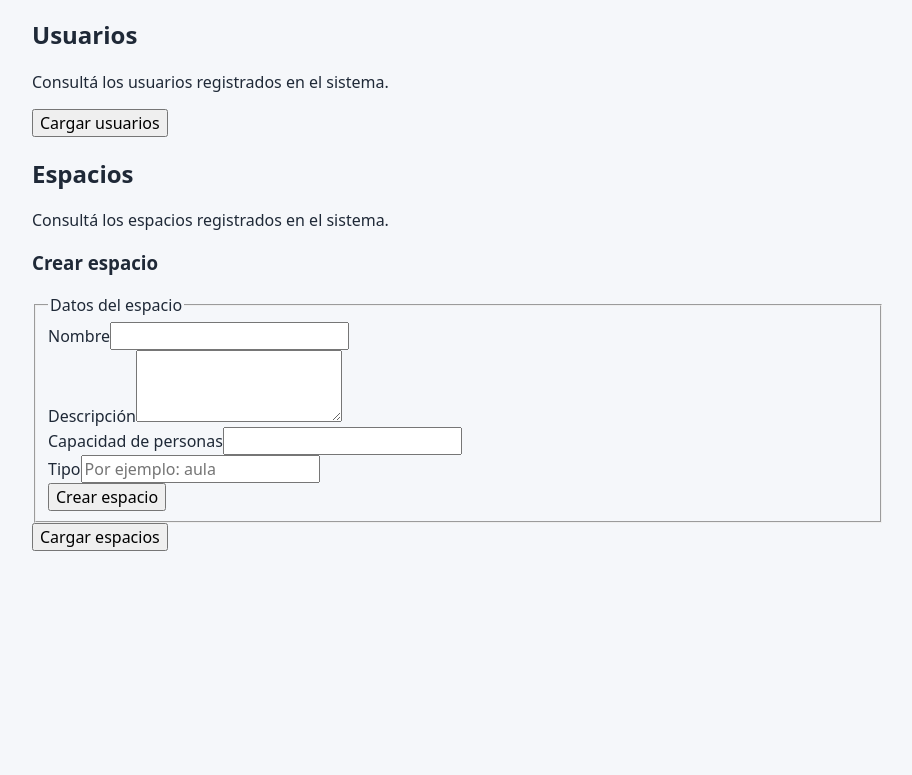
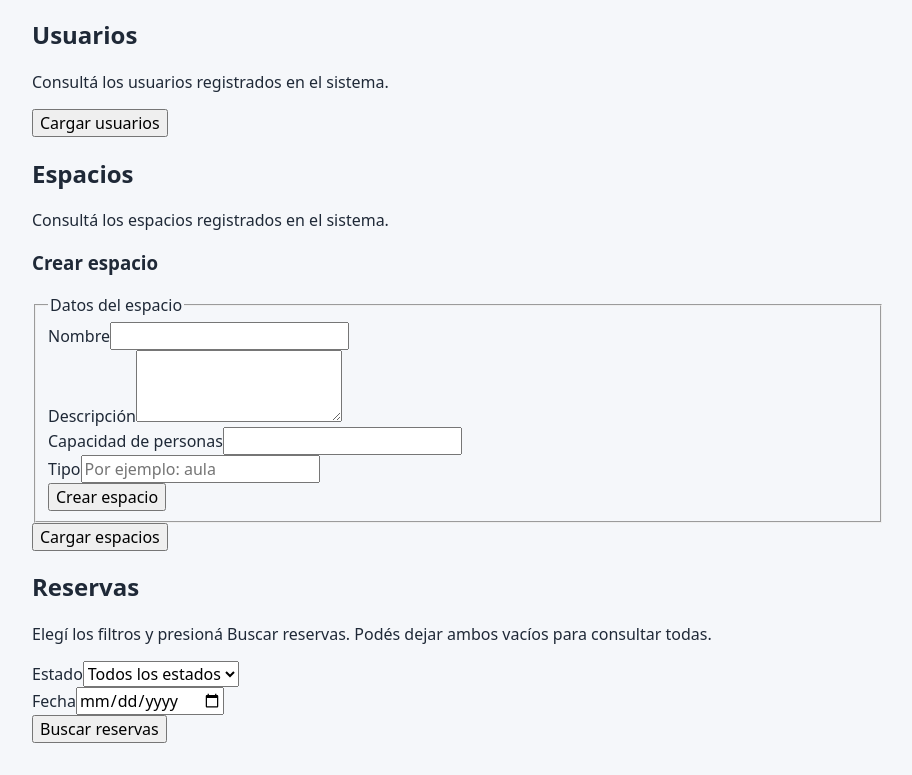
Before and after one commit to mateonunez1907/DSW-2026-Frontend, a React (Vite) app: page / in a window 1280 px wide. Shown: the part 323-1098 px from the top of the page, without its empty margins (182-1094 px from the left). Before the commit the page ends 906 px from the top, so only its background shows below. Built offline with nearby package versions, Linux system fonts and the light colour scheme.

Commit message:
feat: listar reservas con filtros y consultar su detalle

```diff
--- a/src/App.tsx
+++ b/src/App.tsx
@@ -4,6 +4,7 @@ import { getUsuario, eliminarUsuario } from './services/usuario.service'
 import ListaUsuarios from './components/ListaUsuarios'
 import FormularioUsuario from './components/FormularioUsuario'
 import GestionEspacios from './components/GestionEspacios.tsx'
+import GestionReservas from './components/GestionReservas'
 import './App.css'
 
 type EstadoCarga = 'inicial' | 'cargando' | 'error' | 'exito'
@@ -192,6 +193,7 @@ function App() {
       </section>
 
       <GestionEspacios />
+      <GestionReservas />
     </main>
   )
 }
--- /dev/null
+++ b/src/components/GestionReservas.tsx
@@ -0,0 +1,249 @@
+import { useState } from 'react'
+import type { Reserva } from '../types/reserva'
+import { getReservas, getReserva } from '../services/reserva.service'
+
+type EstadoCarga = 'inicial' | 'cargando' | 'exito' | 'error'
+
+function GestionReservas() {
+  const [estadoFiltro, setEstadoFiltro] = useState('')
+  const [fechaFiltro, setFechaFiltro] = useState('')
+
+  const [reservas, setReservas] = useState<Reserva[]>([])
+  const [estadoLista, setEstadoLista] = useState<EstadoCarga>('inicial')
+
+  const [reservaSeleccionada, setReservaSeleccionada] =
+    useState<Reserva | null>(null)
+
+  const [estadoDetalle, setEstadoDetalle] =
+    useState<EstadoCarga>('inicial')
+
+  const consultando =
+    estadoLista === 'cargando' || estadoDetalle === 'cargando'
+
+  function limpiarResultados() {
+    setReservas([])
+    setEstadoLista('inicial')
+    setReservaSeleccionada(null)
+    setEstadoDetalle('inicial')
+  }
+
+  async function cargarReservas() {
+    setEstadoLista('cargando')
+    setReservaSeleccionada(null)
+    setEstadoDetalle('inicial')
+
+    try {
+      const datos = await getReservas({
+        estado: estadoFiltro,
+        fecha: fechaFiltro,
+      })
+
+      setReservas(datos)
+      setEstadoLista('exito')
+    } catch {
+      setEstadoLista('error')
+    }
+  }
+
+  async function verDetalle(id: number) {
+    setReservaSeleccionada(null)
+    setEstadoDetalle('cargando')
+
+    try {
+      const datos = await getReserva(id)
+
+      setReservaSeleccionada(datos)
+      setEstadoDetalle('exito')
+    } catch {
+      setEstadoDetalle('error')
+    }
+  }
+
+  return (
+    <section aria-labelledby="titulo-reservas">
+      <h2 id="titulo-reservas">Reservas</h2>
+
+      <p>
+        Elegí los filtros y presioná Buscar reservas.
+        Podés dejar ambos vacíos para consultar todas.
+      </p>
+
+      <form
+        onSubmit={(evento) => {
+          evento.preventDefault()
+          cargarReservas()
+        }}
+      >
+        <div>
+          <label htmlFor="filtro-estado-reserva">
+            Estado
+          </label>
+
+          <select
+            id="filtro-estado-reserva"
+            name="estado"
+            value={estadoFiltro}
+            disabled={consultando}
+            onChange={(evento) => {
+              setEstadoFiltro(evento.target.value)
+              limpiarResultados()
+            }}
+          >
+            <option value="">Todos los estados</option>
+            <option value="pendiente">Pendiente</option>
+            <option value="aprobada">Aprobada</option>
+            <option value="rechazada">Rechazada</option>
+            <option value="cancelada">Cancelada</option>
+          </select>
+        </div>
+
+        <div>
+          <label htmlFor="filtro-fecha-reserva">
+            Fecha
+          </label>
+
+          <input
+            id="filtro-fecha-reserva"
+            name="fecha"
+            type="date"
+            value={fechaFiltro}
+            disabled={consultando}
+            onChange={(evento) => {
+              setFechaFiltro(evento.target.value)
+              limpiarResultados()
+            }}
+          />
+        </div>
+
+        <button type="submit" disabled={consultando}>
+          {estadoLista === 'cargando'
+            ? 'Buscando...'
+            : 'Buscar reservas'}
+        </button>
+      </form>
+
+      {estadoLista === 'cargando' && (
+        <p role="status">Buscando reservas...</p>
+      )}
+
+      {estadoLista === 'error' && (
+        <p role="alert">
+          No pudimos cargar las reservas. Intentá nuevamente.
+        </p>
+      )}
+
+      {estadoLista === 'exito' && reservas.length === 0 && (
+        <p>No hay reservas que coincidan con los filtros.</p>
+      )}
+
+      {estadoLista === 'exito' && reservas.length > 0 && (
+        <ul>
+          {reservas.map((reserva) => (
+            <li key={reserva.id}>
+              <h3>{reserva.espacio.nombre}</h3>
+
+              <p>
+                Usuario: {reserva.usuario.nombre} {reserva.usuario.apellido}
+              </p>
+
+              <p>
+                Fecha: {reserva.fecha}
+              </p>
+
+              <p>
+                Horario: {reserva.horaInicio} a {reserva.horaFin}
+              </p>
+
+              <p>
+                Estado: {reserva.estado.nombre}
+              </p>
+
+              <button
+                type="button"
+                disabled={consultando}
+                onClick={() => verDetalle(reserva.id)}
+              >
+                Ver detalle
+              </button>
+            </li>
+          ))}
+        </ul>
+      )}
+
+      {estadoDetalle === 'cargando' && (
+        <p role="status">Cargando detalle de la reserva...</p>
+      )}
+
+      {estadoDetalle === 'error' && (
+        <p role="alert">
+          No pudimos cargar el detalle.
+          Presioná Ver detalle nuevamente para reintentar.
+        </p>
+      )}
+
+      {reservaSeleccionada !== null && (
+        <section aria-labelledby="titulo-detalle-reserva">
+          <h3 id="titulo-detalle-reserva">Detalle de la reserva</h3>
+
+          <p>
+            <strong>Fecha:</strong> {reservaSeleccionada.fecha}
+          </p>
+
+          <p>
+            <strong>Horario:</strong> {reservaSeleccionada.horaInicio}
+            {' a '}
+            {reservaSeleccionada.horaFin}
+          </p>
+
+          <p>
+            <strong>Estado:</strong> {reservaSeleccionada.estado.nombre}
+          </p>
+
+          <h4>Usuario</h4>
+
+          <p>
+            {reservaSeleccionada.usuario.nombre}
+            {' '}
+            {reservaSeleccionada.usuario.apellido}
+          </p>
+
+          <p>
+            <strong>Email:</strong> {reservaSeleccionada.usuario.email}
+          </p>
+
+          <h4>Espacio</h4>
+
+          <p>
+            <strong>Nombre:</strong> {reservaSeleccionada.espacio.nombre}
+          </p>
+
+          <p>
+            <strong>Descripción:</strong>{' '}
+            {reservaSeleccionada.espacio.descripcion || 'Sin descripción'}
+          </p>
+
+          <p>
+            <strong>Tipo:</strong> {reservaSeleccionada.espacio.tipo}
+          </p>
+
+          <p>
+            <strong>Capacidad:</strong>{' '}
+            {reservaSeleccionada.espacio.capacidad} personas
+          </p>
+
+          <button
+            type="button"
+            onClick={() => {
+              setReservaSeleccionada(null)
+              setEstadoDetalle('inicial')
+            }}
+          >
+            Cerrar detalle
+          </button>
+        </section>
+      )}
+    </section>
+  )
+}
+
+export default GestionReservas
--- /dev/null
+++ b/src/services/reserva.service.ts
@@ -0,0 +1,43 @@
+import type { Reserva, FiltrosReserva } from '../types/reserva'
+
+export async function getReservas(
+  filtros: FiltrosReserva
+): Promise<Reserva[]> {
+  const parametros = new URLSearchParams()
+
+  if (filtros.estado) {
+    parametros.set('estado', filtros.estado)
+  }
+
+  if (filtros.fecha) {
+    parametros.set('fecha', filtros.fecha)
+  }
+
+  const consulta = parametros.toString()
+
+  const url = consulta
+    ? `/api/reservas?${consulta}`
+    : '/api/reservas'
+
+  const respuesta = await fetch(url)
+
+  if (!respuesta.ok) {
+    throw new Error('No se pudieron obtener las reservas')
+  }
+
+  const contenido: { data: Reserva[] } = await respuesta.json()
+
+  return contenido.data
+}
+
+export async function getReserva(id: number): Promise<Reserva> {
+  const respuesta = await fetch(`/api/reservas/${id}`)
+
+  if (!respuesta.ok) {
+    throw new Error('No se pudo obtener el detalle de la reserva')
+  }
+
+  const contenido: { data: Reserva } = await respuesta.json()
+
+  return contenido.data
+}
--- /dev/null
+++ b/src/types/reserva.ts
@@ -0,0 +1,31 @@
+export interface Reserva {
+  id: number
+  fecha: string
+  horaInicio: string
+  horaFin: string
+
+  usuario: {
+    id: number
+    nombre: string
+    apellido: string
+    email: string
+  }
+
+  espacio: {
+    id: number
+    nombre: string
+    descripcion?: string | null
+    capacidad: number
+    tipo: string
+  }
+
+  estado: {
+    id: number
+    nombre: string
+  }
+}
+
+export interface FiltrosReserva {
+  estado?: string
+  fecha?: string
+}
```
